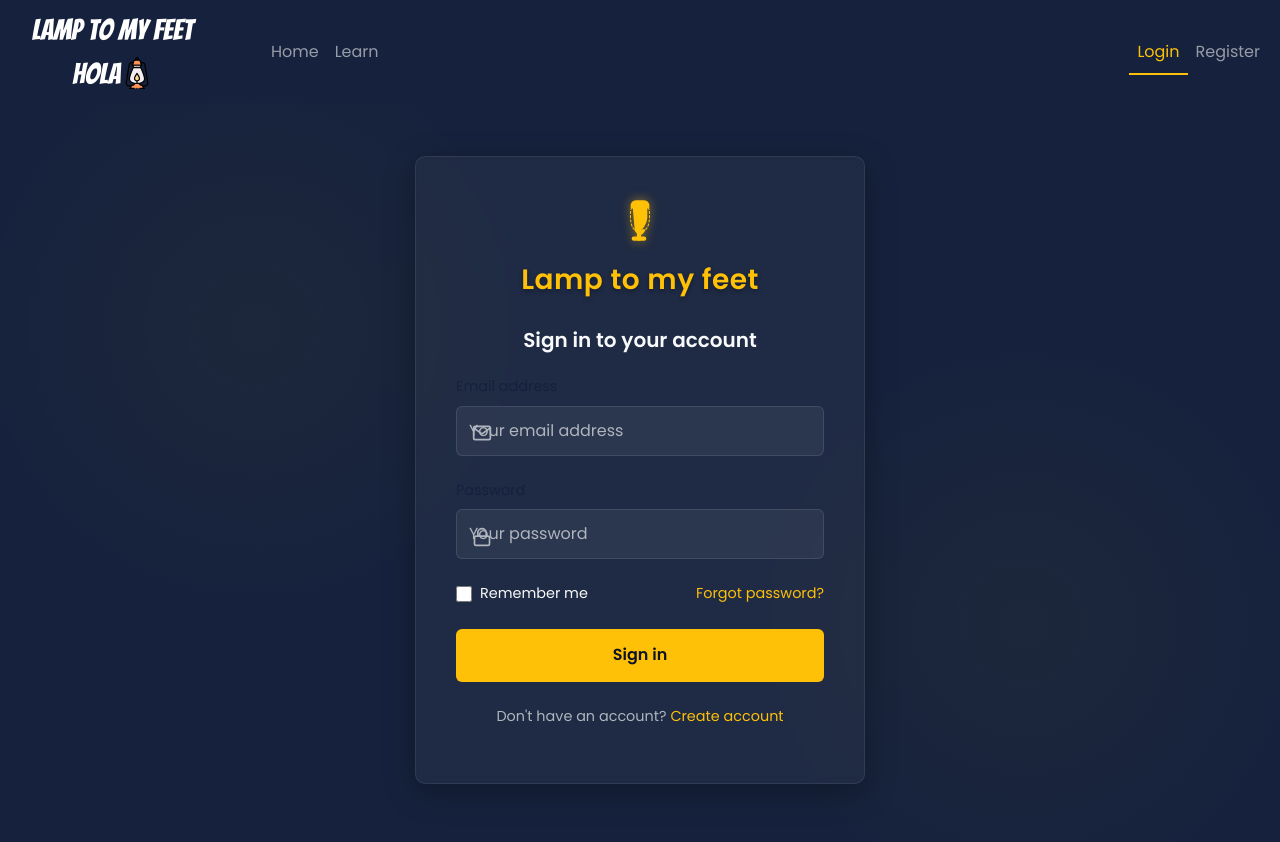
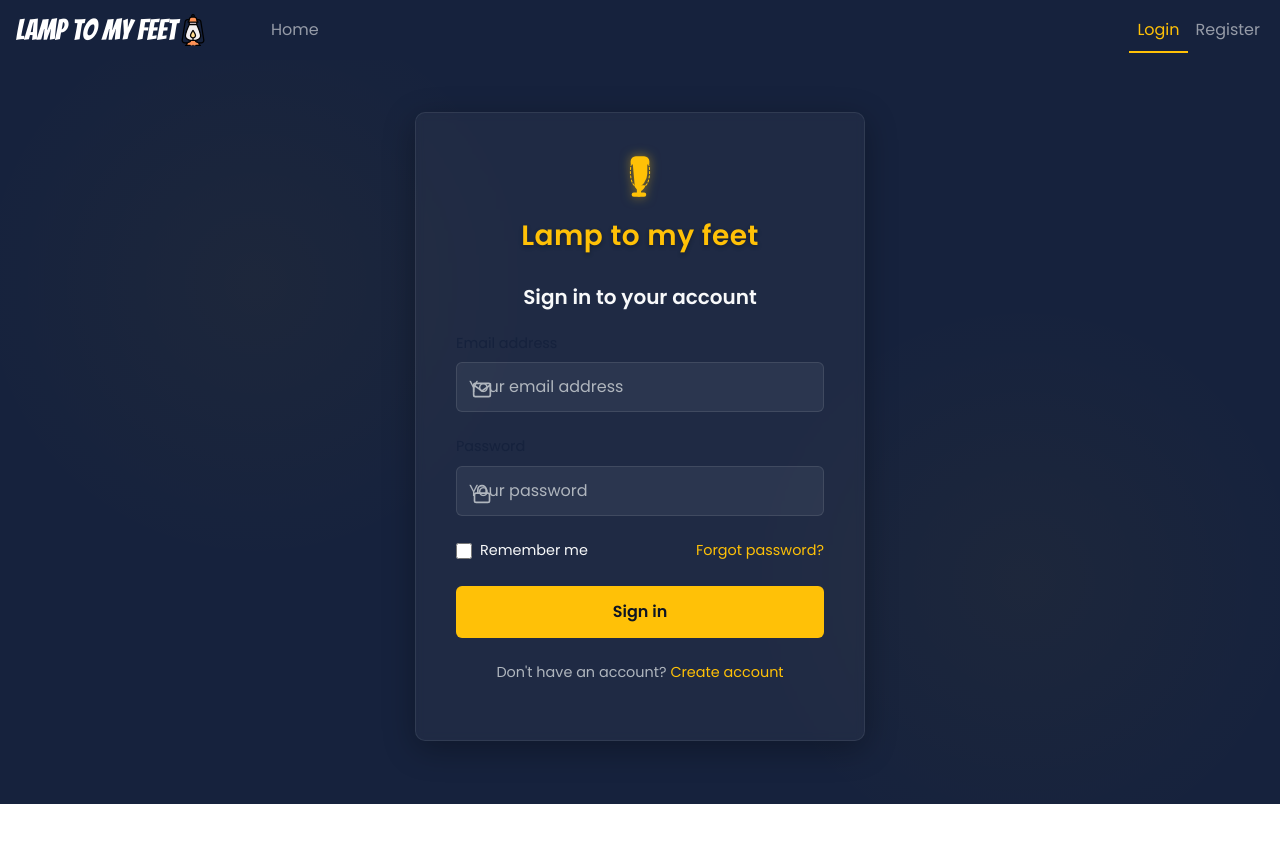
Before and after one commit to marcosdiego1904/front, a React (Vite) app: page /login in a window 1280 px wide. Shown: the top 842 px of the page. After the commit the page ends 804 px from the top, so only its background shows below. Built offline with nearby package versions, Linux system fonts and the light colour scheme.

Commit message:
details1

```diff
--- a/pages/learnsection/IntroSection/index.tsx
+++ b/pages/learnsection/IntroSection/index.tsx
@@ -19,7 +19,7 @@ const IntroSection = ({ cite, verse, context, onNext }: Props) => {
             <div className="intro-section">
                 {/* Botón de regreso */}
                 <div className="header">
-                    <button className="return-button" onClick={() => navigate(-1)}>← Return</button>
+                    <button className="return-button" onClick={() => navigate(-1)}>Return</button>
                 </div>
 
                 {/* Información principal */}
--- a/src/Navbar/index.tsx
+++ b/src/Navbar/index.tsx
@@ -1,6 +1,6 @@
 import { NavLink } from "react-router-dom";
-import 'bootstrap-icons/font/bootstrap-icons.css';
-import imag from '../oil-lamp.png';
+import "bootstrap-icons/font/bootstrap-icons.css";
+import imag from "../oil-lamp.png";
 import { useAuth } from "../auth/context/AuthContext";
 import { useState, useEffect } from "react";
 import "./nav.css";
@@ -24,11 +24,11 @@ const Navbar = () => {
       }
     };
 
-    window.addEventListener('resize', handleResize);
+    window.addEventListener("resize", handleResize);
 
     // Cleanup al desmontar
     return () => {
-      window.removeEventListener('resize', handleResize);
+      window.removeEventListener("resize", handleResize);
     };
   }, []);
 
@@ -39,12 +39,15 @@ const Navbar = () => {
 
   return (
     <>
-      <nav className="navbar navbar-expand-lg navbar-dark" style={{ backgroundColor: "#16223d" }}>
+      <nav
+        className="navbar navbar-expand-lg navbar-dark"
+        style={{ backgroundColor: "#16223d" }}
+      >
         <div className="container-fluid">
-        <NavLink to="/" className="logo">
-             Lamp to my feet hola
-             <img src={imag} alt="Lamp Icon" className="logo-icon" />
-           </NavLink>
+          <NavLink to="/" className="logo">
+            Lamp to my feet
+            <img src={imag} alt="Lamp Icon" className="logo-icon" />
+          </NavLink>
 
           <button
             className="navbar-toggler"
@@ -65,11 +68,14 @@ const Navbar = () => {
                   Home
                 </NavLink>
               </li>
-              <li className="nav-item">
+              {/**
+               *   <li className="nav-item">
                 <NavLink to="/learn" className="nav-link">
                   Learn
                 </NavLink>
               </li>
+               */}
+
 
               {/* Show these navigation items only when authenticated */}
               {isAuthenticated && (
@@ -83,15 +89,16 @@ const Navbar = () => {
                   <li className="nav-item">
                     <NavLink to="/profile" className="nav-link">
                       <i className="bi bi-person me-2"></i>
-                      Profile
+                      About
                     </NavLink>
                   </li>
-                  <li className="nav-item">
+                  {/**<li className="nav-item">
                     <NavLink to="/settings" className="nav-link">
                       <i className="bi bi-gear me-2"></i>
                       Settings
                     </NavLink>
-                  </li>
+                  </li> */}
+
                 </>
               )}
             </ul>
@@ -101,7 +108,9 @@ const Navbar = () => {
               {isAuthenticated ? (
                 <>
                   <li className="nav-item">
-                    <span className="nav-link">Hello, {user?.username || 'User'}</span>
+                    <span className="nav-link">
+                      Hello, {user?.username || "User"}
+                    </span>
                   </li>
                   <li className="nav-item">
                     <button
@@ -130,11 +139,6 @@ const Navbar = () => {
           </div>
         </div>
       </nav>
-
-
-
-
-
     </>
   );
 };
--- a/src/auth/components/Dashboard.tsx
+++ b/src/auth/components/Dashboard.tsx
@@ -267,22 +267,13 @@ const Dashboard: React.FC = () => {
                 Dashboard
               </a>
             </li>
-            <li>
+            {/**   <li>
               <a href="/profile">
                 <svg xmlns="http://www.w3.org/2000/svg" viewBox="0 0 24 24" fill="none" stroke="currentColor" strokeWidth="2" strokeLinecap="round" strokeLinejoin="round">
                   <path d="M20 21v-2a4 4 0 0 0-4-4H8a4 4 0 0 0-4 4v2"></path>
                   <circle cx="12" cy="7" r="4"></circle>
                 </svg>
                 Profile
-              </a>
-            </li>
-            <li>
-              <a href="/memorized-verses">
-                <svg xmlns="http://www.w3.org/2000/svg" viewBox="0 0 24 24" fill="none" stroke="currentColor" strokeWidth="2" strokeLinecap="round" strokeLinejoin="round">
-                  <path d="M2 3h6a4 4 0 0 1 4 4v14a3 3 0 0 0-3-3H2z"></path>
-                  <path d="M22 3h-6a4 4 0 0 0-4 4v14a3 3 0 0 1 3-3h7z"></path>
-                </svg>
-                Memorized Verses
               </a>
             </li>
             <li>
@@ -294,6 +285,18 @@ const Dashboard: React.FC = () => {
                 Settings
               </a>
             </li>
+            */}
+
+            <li>
+              <a href="/memorized-verses">
+                <svg xmlns="http://www.w3.org/2000/svg" viewBox="0 0 24 24" fill="none" stroke="currentColor" strokeWidth="2" strokeLinecap="round" strokeLinejoin="round">
+                  <path d="M2 3h6a4 4 0 0 1 4 4v14a3 3 0 0 0-3-3H2z"></path>
+                  <path d="M22 3h-6a4 4 0 0 0-4 4v14a3 3 0 0 1 3-3h7z"></path>
+                </svg>
+                Memorized Verses
+              </a>
+            </li>
+
           </ul>
         </nav>
 
```
